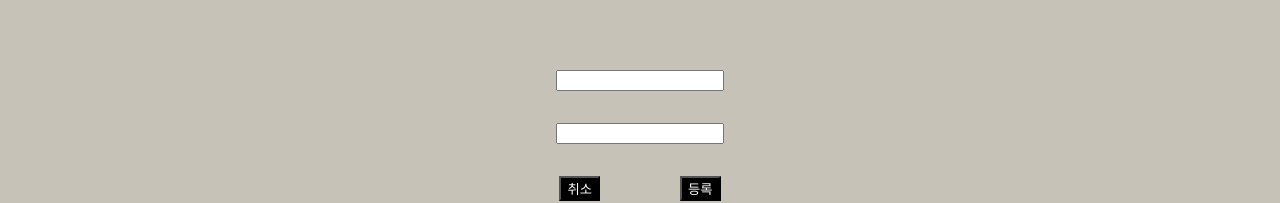
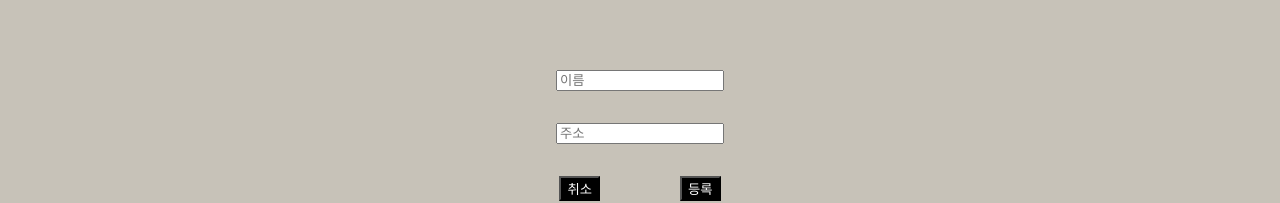
Before and after one commit to WonYongHyeon/portfolio, a React (Create React App) app: page /TIL/registration in a window 1280 px wide. Shown: the part 257-460 px from the top of the page. Built offline with nearby package versions, Linux system fonts and the light colour scheme.

Commit message:
새로고침 cannot 오류 수정중

```diff
--- a/src/component/registration/registration.container.tsx
+++ b/src/component/registration/registration.container.tsx
@@ -24,6 +24,7 @@ export default function Registration() {
 
   const onClickCancel = () => {
     window.location.href = "http://localhost:3000/TIL";
+    // window.location.href = "https://yonghyeon.site/TIL";
   };
 
   const onClickRegistration = async () => {
--- a/src/component/registration/registration.presenter.tsx
+++ b/src/component/registration/registration.presenter.tsx
@@ -10,8 +10,16 @@ interface Props {
 export default function RegistrationUI(props: Props) {
   return (
     <S.Body>
-      <S.Input onChange={props.onChange} name="title"></S.Input>
-      <S.Input onChange={props.onChange} name="url"></S.Input>
+      <S.Input
+        onChange={props.onChange}
+        name="title"
+        placeholder="이름"
+      ></S.Input>
+      <S.Input
+        onChange={props.onChange}
+        name="url"
+        placeholder="주소"
+      ></S.Input>
       <S.ButtonWrapper>
         <S.Cancel onClick={props.onClickCancel}>취소</S.Cancel>
         <S.Registration onClick={props.onClickRegistration}>
```
